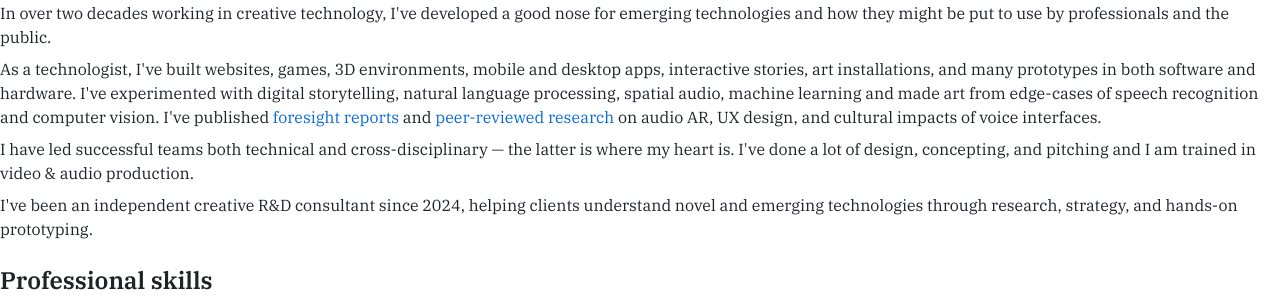
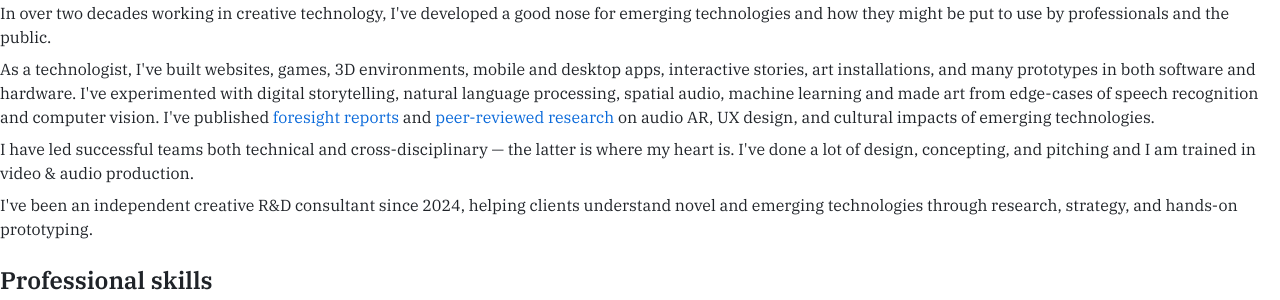
Before and after one commit to prehensile/prehensile.github.io, a Jekyll site: the page cv/cv.html, which Jekyll copies as it is, in a window 1280 px wide. Shown: the part 268-568 px from the top of the page. Built offline with Jekyll 4.4.1, drawn with Linux system fonts in a browser that asks for light colours.

Commit message:
github actions generated PDF and HTML on 2026-09-30T10:59:27

```diff
--- a/cv/cv.html
+++ b/cv/cv.html
@@ -1510,7 +1510,7 @@ hr {
 <h2 id="creative-technology-research--development">Creative Technology, Research &amp; Development</h2>
 <h4 id="tinkerer-prototyper-committed-generalist-glue-person-consensus-builder-facilitator-occasional-futurist-data-science-lab-assistant-ai-whisperer">Tinkerer, prototyper, committed generalist. Glue person, consensus-builder, facilitator. Occasional futurist. Data science lab assistant. AI whisperer.</h4>
 <p>In over two decades working in creative technology, I've developed a good nose for emerging technologies and how they might be put to use by professionals and the public.</p>
-<p>As a technologist, I've built websites, games, 3D environments, mobile and desktop apps, interactive stories, art installations, and many prototypes in both software and hardware. I've experimented with digital storytelling, natural language processing, spatial audio, machine learning and made art from edge-cases of speech recognition and computer vision. I've published <a href="https://www.bbc.co.uk/rd/articles/2025-06-social-media-change-issues-problems-report">foresight reports</a> and <a href="https://www.semanticscholar.org/author/Henry-Cooke/46422799">peer-reviewed research</a> on audio AR, UX design, and cultural impacts of voice interfaces.</p>
+<p>As a technologist, I've built websites, games, 3D environments, mobile and desktop apps, interactive stories, art installations, and many prototypes in both software and hardware. I've experimented with digital storytelling, natural language processing, spatial audio, machine learning and made art from edge-cases of speech recognition and computer vision. I've published <a href="https://www.bbc.co.uk/rd/articles/2025-06-social-media-change-issues-problems-report">foresight reports</a> and <a href="https://www.semanticscholar.org/author/Henry-Cooke/46422799">peer-reviewed research</a> on audio AR, UX design, and cultural impacts of emerging technologies.</p>
 <p>I have led successful teams both technical and cross-disciplinary — the latter is where my heart is. I've done a lot of design, concepting, and pitching and I am trained in video &amp; audio production.</p>
 <p>I've been an independent creative R&amp;D consultant since 2024, helping clients understand novel and emerging technologies through research, strategy, and hands-on prototyping.</p>
 <h2 id="professional-skills">Professional skills</h2>
```
Also changed, not shown: 1 other file.
